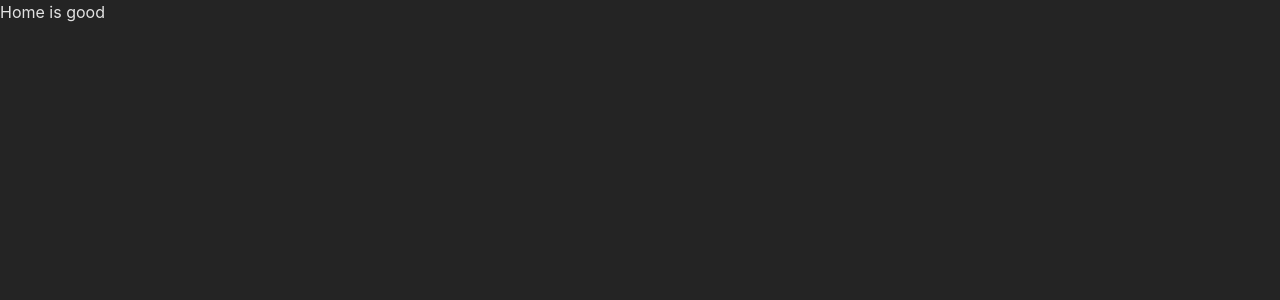
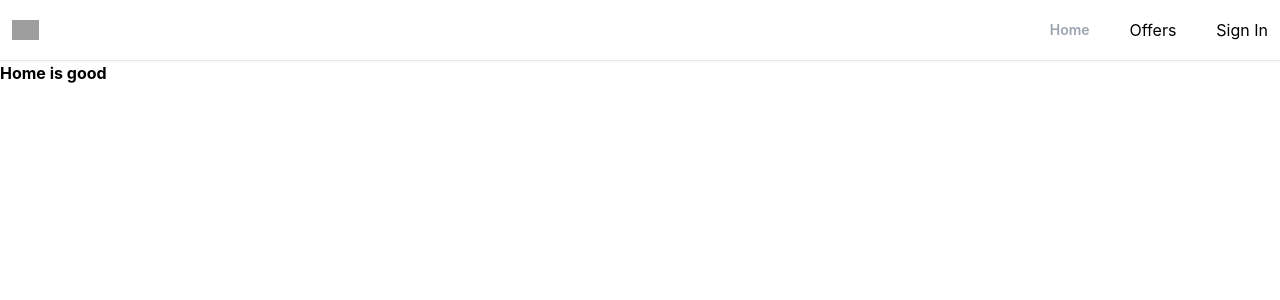
Before and after one commit to ChiefLopes/Realtor-web-clone, a React (Vite) app: page / in a window 1280 px wide. Shown: the top 300 px of the page. Built offline with nearby package versions, Linux system fonts and the light colour scheme; grey boxes are pictures that could not be loaded.

Commit message:
added styles to the paths

```diff
--- a/index.html
+++ b/index.html
@@ -3,9 +3,9 @@
 
 <head>
     <meta charset="UTF-8" />
-    <link rel="icon" href="./public/favicon.ico" />
     <meta name="viewport" content="width=device-width, initial-scale=1.0" />
     <script src="https://cdn.tailwindcss.com"></script>
+    <link rel="icon" href="/favicon.ico">
     <title>Realtor Clone</title>
 </head>
 
--- a/src/App.jsx
+++ b/src/App.jsx
@@ -5,10 +5,12 @@ import SignUp from "./Components/Pages/SignUp";
 import ForgotPassword from "./Components/Pages/ForgotPassword";
 import Profile from "./Components/Pages/Profile";
 import Offers from "./Components/Pages/Offers";
+import Header from "./Components/Header";
 function App() {
   return (
     <>
-      <Router>
+      <Router >
+        <Header />
         <Routes>
           <Route path="/" element={<Home />} />
           <Route path="/contact" element={<SignIn />} />
--- /dev/null
+++ b/src/Components/Header.jsx
@@ -0,0 +1,37 @@
+import { useLocation } from "react-router";
+const Header = () => {
+  const location = useLocation();
+  function pathMatchRoute(route) {
+    if (route === location.pathname) {
+      return true;
+    }
+  }
+
+  return (
+    <div className="bg-white border-b shadow-sm sticky top-0 z-50">
+      <header className="flex justify-between items-center px-3 max-w-7xl mx-auto my-2">
+        <div>
+          <img
+            src="https://static.rdc.moveaws.com/images/logos/rdc-logo-default.svg"
+            alt=""
+            className=" h-5 cursor-pointer"
+          />
+        </div>
+        <div>
+          <ul className="flex  items-center justify-between space-x-10">
+            <li
+              className={`py-3 text-sm font-semibold text-gray-400 ${
+                pathMatchRoute("/") && "text-black"
+              }`}>
+              Home
+            </li>
+            <li>Offers</li>
+            <li>Sign In</li>
+          </ul>
+        </div>
+      </header>
+    </div>
+  );
+};
+
+export default Header;
--- a/src/Components/Pages/Home.jsx
+++ b/src/Components/Pages/Home.jsx
@@ -2,7 +2,7 @@
 
 const Home = () => {
   return (
-    <div>Home is good</div>
+    <div className=" font-bold">Home is good</div>
   )
 }
 
--- a/src/index.css
+++ b/src/index.css
@@ -4,8 +4,8 @@
   font-weight: 400;
 
   color-scheme: light dark;
-  color: rgba(255, 255, 255, 0.87);
-  background-color: #242424;
+  color: rgb(0, 0, 0);
+  background-color: #ffffff;
 
   font-synthesis: none;
   text-rendering: optimizeLegibility;
```
Also changed, not shown: public/RealtorHome.png (added).
